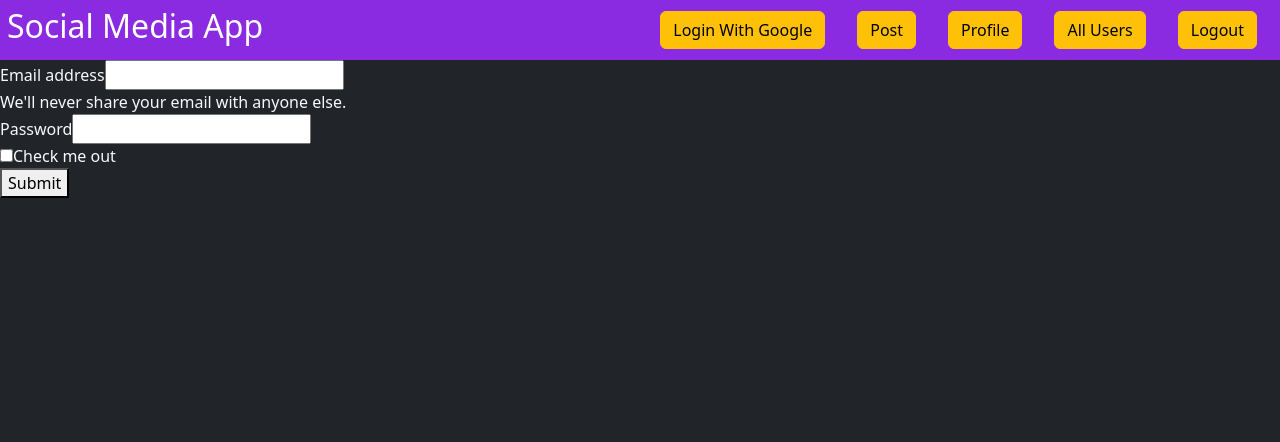
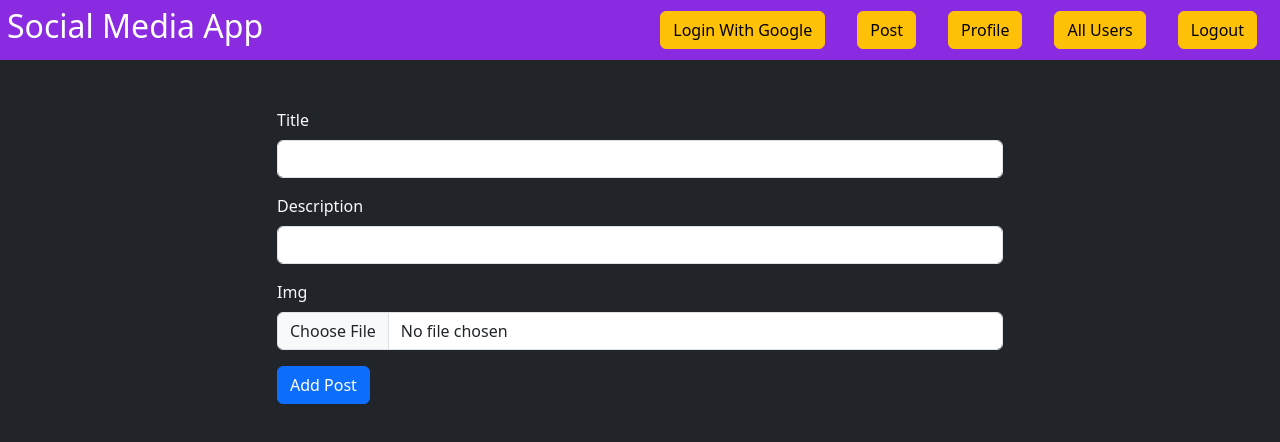
Before and after one commit to dhananjayp8/social-media, a React (Vite) app in the folder client/: page /post in a window 1280 px wide. Shown: the top 442 px of the page. Built offline with nearby package versions, Linux system fonts and the light colour scheme.

Commit message:
added add post

```diff
--- a/client/src/components/AddPost.jsx
+++ b/client/src/components/AddPost.jsx
@@ -1,49 +1,99 @@
-import React from "react";
-import "../index.css";
+import React, { useState } from "react";
+//import "../index.css";
+import { ref, uploadBytesResumable, getDownloadURL } from "firebase/storage";
+import { db, storage } from "../firebaseConfig";
+import { getAuth } from "firebase/auth";
+import { addDoc, collection, serverTimestamp } from "firebase/firestore";
+import { useNavigate } from "react-router-dom";
+const AddPost = () => {
+  const auth = getAuth();
+  const navigate = useNavigate();
+  const [title, setTitle] = useState("");
+  const [description, setDescription] = useState("");
+  const [image, setImage] = useState(null);
 
-const AddPost = () => {
+  const handleChange = (e) => {
+    if (e.target.files[0]) {
+      setImage(e.target.files[0]);
+    }
+  };
+
+  const handleSubmit = async (e) => {
+    e.preventDefault();
+    try {
+      const storageRef = ref(storage, `images/${image.name}`);
+      const uploadTask = uploadBytesResumable(storageRef, image);
+      await uploadTask;
+
+      const url = await getDownloadURL(uploadTask.snapshot.ref);
+      console.log("Download url :", url);
+      const data = {
+        author: auth.currentUser.displayName,
+        email: auth.currentUser.email,
+        photoUrl: auth.currentUser.photoURL,
+        userId: auth.currentUser.uid,
+        imageUrl: url,
+        title,
+        description,
+        time: serverTimestamp(),
+      };
+      const saveData = await addDoc(collection(db, "post"), data);
+      setDescription("");
+      setTitle("");
+      navigate("/");
+    } catch (error) {
+      console.error("Error", error.message);
+    }
+  };
   return (
     <>
-      <div classname="container add_post">
-        <htmform>
-          <div classname="mb-3">
-            <label htmFor="exampleInputEmail1" classname="htmform-label">
-              Email address
+      <div className="container add_post my-5">
+        <form onSubmit={handleSubmit}>
+          <div className="mb-3">
+            <label htmlFor="exampleInputEmail1" className="form-label">
+              Title
             </label>
             <input
-              type="email"
-              classname="htmform-control"
+              value={title}
+              type="text"
+              onChange={(e) => setTitle(e.target.value)}
+              className="form-control"
               id="exampleInputEmail1"
               aria-describedby="emailHelp"
+              required
             />
-            <div id="emailHelp" classname="htmform-text">
-              We'll never share your email with anyone else.
-            </div>
           </div>
-          <div classname="mb-3">
-            <label htmFor="exampleInputPassword1" classname="htmform-label">
-              Password
+          <div className="mb-3">
+            <label htmlFor="exampleInputPassword1" className="form-label">
+              Description
             </label>
             <input
-              type="password"
-              classname="htmform-control"
+              value={description}
+              type="text"
+              onChange={(e) => setDescription(e.target.value)}
+              className="form-control"
               id="exampleInputPassword1"
+              required
             />
           </div>
-          <div classname="mb-3 htmform-check">
+
+          <div className="mb-3">
+            <label htmlFor="exampleInputPassword1" className="form-label">
+              Img
+            </label>
             <input
-              type="checkbox"
-              classname="htmform-check-input"
-              id="exampleCheck1"
+              type="file"
+              accept="image/*"
+              onChange={handleChange}
+              className="form-control"
+              id="exampleInputPassword1"
+              required
             />
-            <label classname="htmform-check-label" htmFor="exampleCheck1">
-              Check me out
-            </label>
           </div>
-          <button type="submit" classname="btn btn-primary">
-            Submit
+          <button type="submit" className="btn btn-primary">
+            Add Post
           </button>
-        </htmform>
+        </form>
       </div>
     </>
   );
--- a/client/src/components/GetPost.jsx
+++ b/client/src/components/GetPost.jsx
@@ -1,7 +1,25 @@
 import React from "react";
-
+import { onSnapshot, collection, query, orderBy } from "firebase/firestore";
+import { db } from "../firebaseConfig";
+import { useState, useEffect } from "react";
 const GetPost = () => {
-  return <div>GetPost</div>;
+  const [post, setPost] = useState([]);
+  useEffect(() => {
+    const postQuery = query(collection(db, "post"), orderBy("time", "desc"));
+    const fetchData = async () => {
+      await onSnapshot(postQuery, (snapshot) => {
+        setPost(
+          snapshot.docs.map((doc) => ({
+            ...doc.data(),
+            id: doc.id,
+          }))
+        );
+      });
+    };
+    fetchData();
+    console.log(post);
+  }, []);
+  return <></>;
 };
 
 export default GetPost;
--- a/client/src/firebaseConfig.js
+++ b/client/src/firebaseConfig.js
@@ -17,4 +17,4 @@ const firebaseConfig = {
 const app = initializeApp(firebaseConfig);
 export const auth = getAuth(app);
 export const db = getFirestore(app);
-const storage = getStorage(app);
+export const storage = getStorage(app);
```
